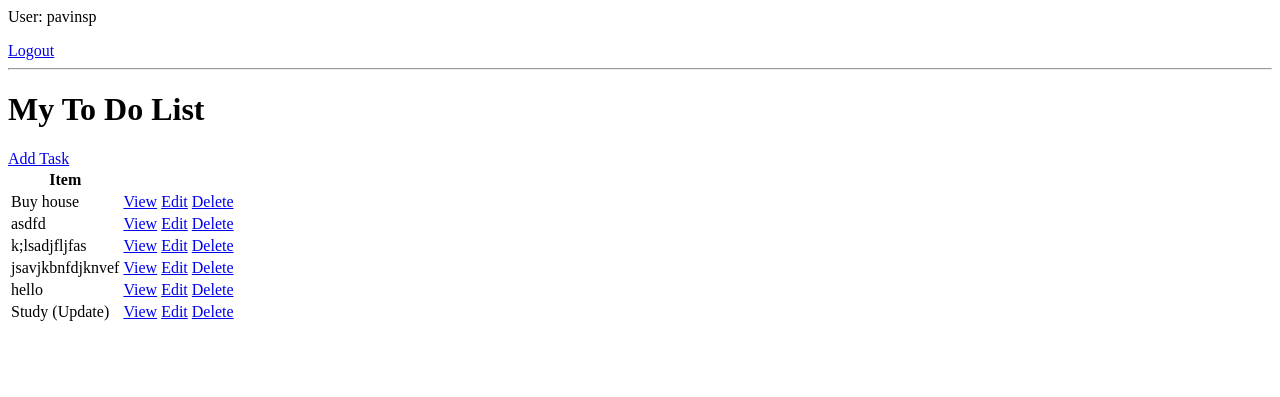
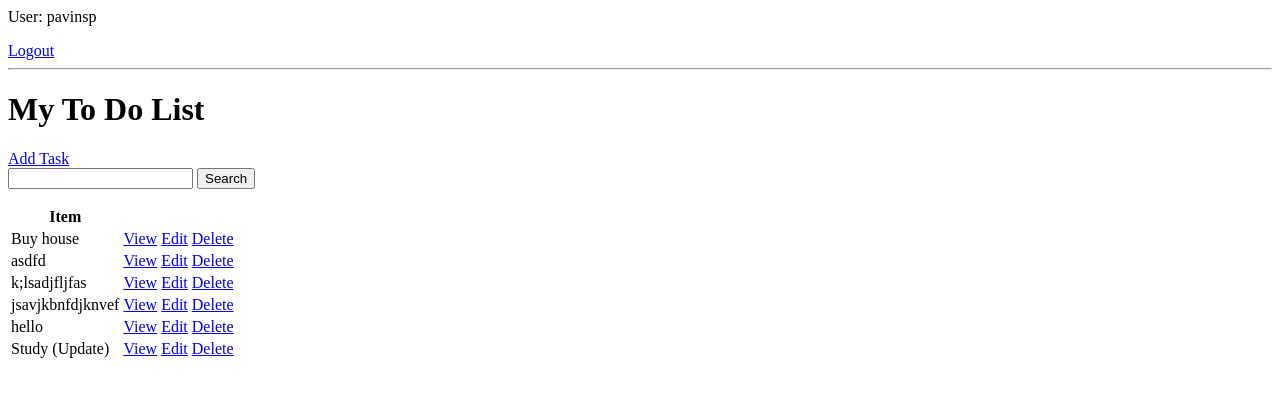
Before and after one commit to PavinSP/Django_TODO_Login, a Django app: page / in a window 1280 px wide. Shown: the top 397 px of the page. Run offline with Django 5.2, Linux system fonts and the light colour scheme; a user stored in the database is signed in; data comes from the database, SQL or seed files in the repository; both versions use the stored data as it was after the commit.

Commit message:
Search functionality added

```diff
--- a/project1/base/templates/base/task_list.html
+++ b/project1/base/templates/base/task_list.html
@@ -9,6 +9,11 @@
 
 <h1>My To Do List {{color}}</h1>
 <a href="{% url 'task-create' %}">Add Task</a>
+
+<form method="GET">
+    <input type="text" name="search-area">
+    <button type="submit">Search</button>
+</form>
 
 <table>
     <tr>
--- a/project1/base/views.py
+++ b/project1/base/views.py
@@ -47,6 +47,12 @@ class TaskList(LoginRequiredMixin, ListView):
         context = super().get_context_data(**kwargs)
         context['tasks'] = context['tasks'].filter(user=self.request.user)
         context['count'] = context['tasks'].filter(complete=False).count()
+        search_input = self.request.GET.get('search-area') or ''
+        if search_input:
+            context['tasks'] = context['tasks'].filter(
+                title__icontains=search_input)
+        context['search_input'] = search_input
+
         return context
 
 class TaskDetail(LoginRequiredMixin, DetailView):
```
Also changed, not shown: project1/db.sqlite3.
